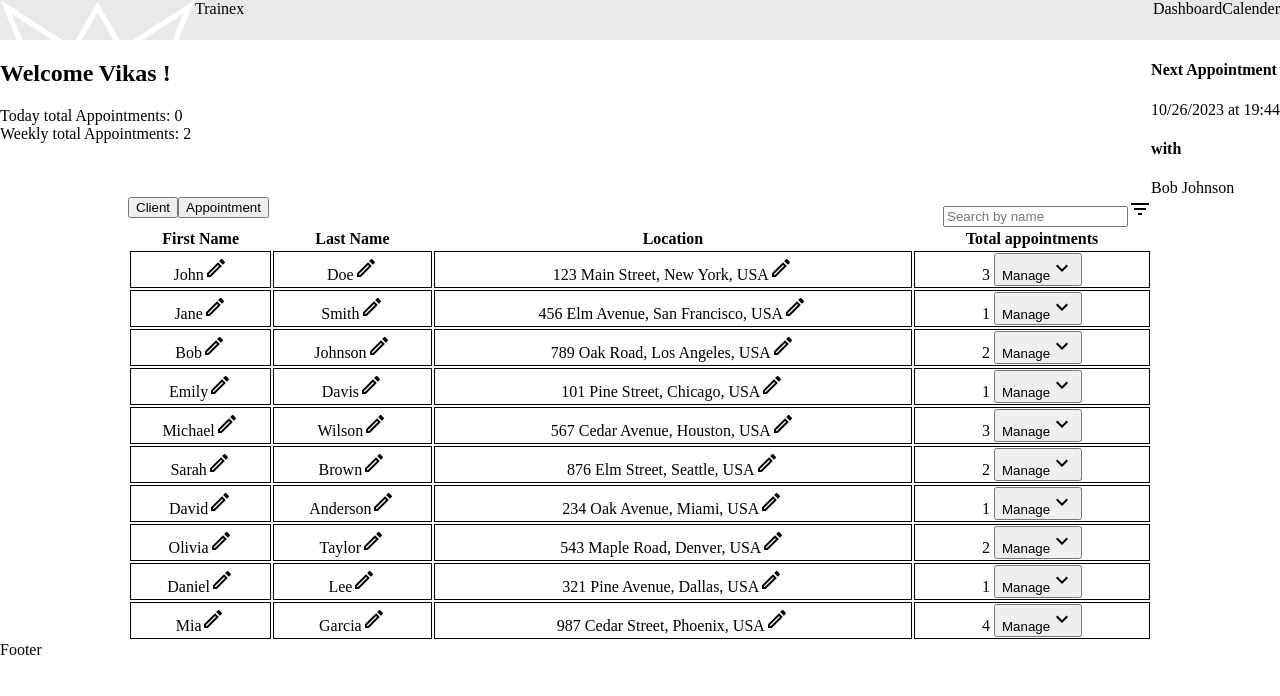
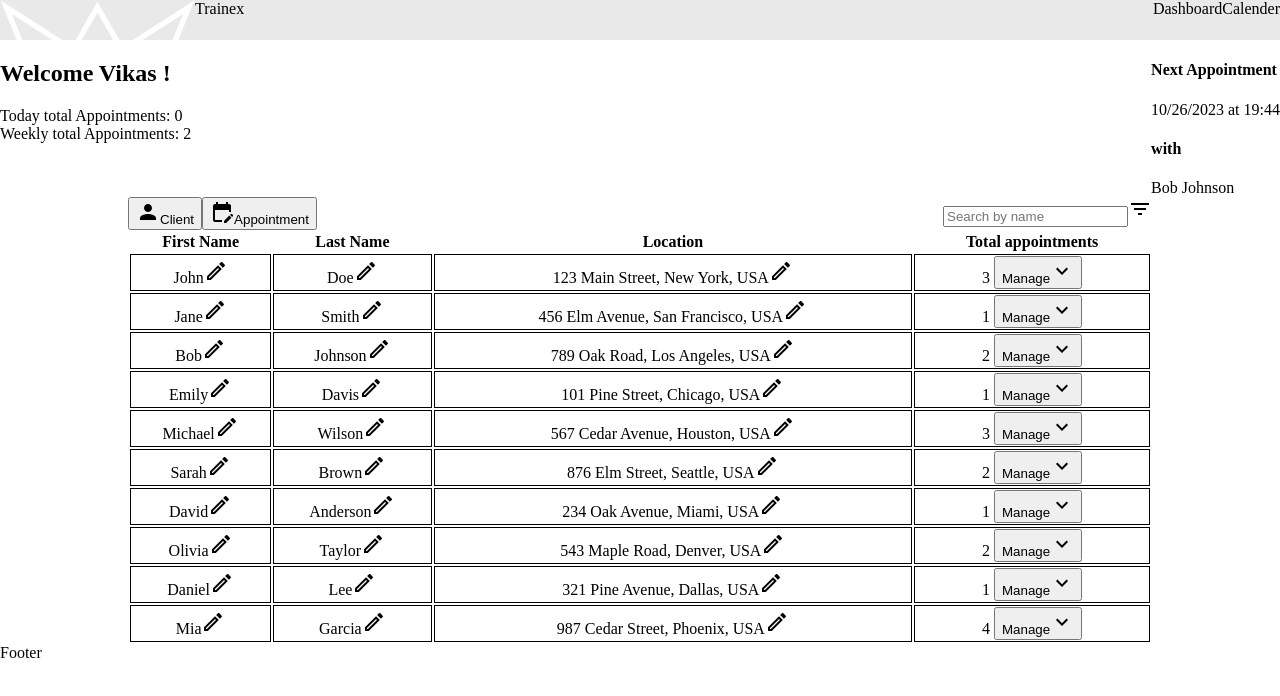
Before and after one commit to Vikas10102001/Trainex, a React (Create React App) app: page / in a window 1280 px wide. Shown: the top 696 px of the page. Built offline with nearby package versions, Linux system fonts and the light colour scheme.

Commit message:
uppdate:hide user from list with 0 appointment sfter filter

```diff
--- a/src/components/Dashboard/ClientAppointment.jsx
+++ b/src/components/Dashboard/ClientAppointment.jsx
@@ -1,7 +1,7 @@
-import React, { useState } from "react";
+import React, { useEffect, useState } from "react";
 import AppointmentTable from "../Appointment/AppointmentTable";
 import ClientTable from "../Client/ClientTable";
-import { FilterList } from "@mui/icons-material";
+import { EditCalendar, FilterList, Person } from "@mui/icons-material";
 import FilterMenu from "./FilterMenu";
 
 export default function ClientAppointment({
@@ -9,9 +9,20 @@ export default function ClientAppointment({
   filterObject,
   setFilterObject,
 }) {
-  console.log(clientAppointment);
   const [switchAppointment, setSwitchAppointment] = useState(true);
   const [filterMenuVisiblity, setFilterMenuVisiblity] = useState(false);
+
+  const [filterIsActive, setFilterIsActive] = useState(false);
+
+  useEffect(() => {
+    if (
+      filterObject.name !== "" ||
+      filterObject.appointmentDate !== "" ||
+      filterObject.gender !== ""
+    )
+      setFilterIsActive(true);
+    else setFilterIsActive(false);
+  }, [filterObject]);
   const hanldeOnClickFilterMenu = () => {
     setFilterMenuVisiblity(!filterMenuVisiblity);
   };
@@ -37,25 +48,43 @@ export default function ClientAppointment({
       (gender === "" || el.gender.toLowerCase() === gender.toLowerCase())
     );
   });
-  filteredClients.forEach((el) => {
-    const filteredAppointment = el.appointments.filter((appointment) => {
-
-      return (
+  const filteredClientsWithAppointment = filteredClients.map((el) => {
+    return { ...el, appointments: [] };
+  });
+  filteredClients.forEach((el, ind) => {
+    el.appointments.forEach((appointment) => {
+      if (
         filterObject.appointmentDate === "" ||
         appointment.date ===
           new Date(filterObject.appointmentDate).toLocaleDateString()
-      );
+      ) {
+        filteredClientsWithAppointment[ind].appointments.push(appointment);
+      }
     });
-    el.appointments = filteredAppointment;
+    if (
+      filterIsActive &&
+      filteredClientsWithAppointment[ind].appointments.length === 0
+    )
+      delete filteredClientsWithAppointment[ind];
   });
-
-
   return (
     <div className="dashboard-main">
       <div className="header">
         <div className="switch">
-          <button onClick={handleClientSwitch}>Client</button>
-          <button onClick={hanldeAppointmentSwitch}>Appointment</button>
+          <button
+            className={`${!switchAppointment ? "active" : ""}`}
+            onClick={handleClientSwitch}
+          >
+            <Person />
+            Client
+          </button>
+          <button
+            onClick={hanldeAppointmentSwitch}
+            className={`${switchAppointment ? "active" : ""}`}
+          >
+            <EditCalendar />
+            Appointment
+          </button>
         </div>
         <div className="filter">
           <input
@@ -65,7 +94,10 @@ export default function ClientAppointment({
             value={filterObject.name}
           />
           <div className="filter-container">
-            <FilterList onClick={hanldeOnClickFilterMenu} />
+            <FilterList
+              onClick={hanldeOnClickFilterMenu}
+              style={{ color: `${filterIsActive ? "#007bffe" : "black"}` }}
+            />
             {filterMenuVisiblity && (
               <FilterMenu
                 filterObject={filterObject}
@@ -78,7 +110,9 @@ export default function ClientAppointment({
       </div>
       <div className="table-data">
         {switchAppointment ? (
-          <AppointmentTable clientAppointment={filteredClients} />
+          <AppointmentTable
+            clientAppointment={filteredClientsWithAppointment}
+          />
         ) : (
           <ClientTable />
         )}
```
